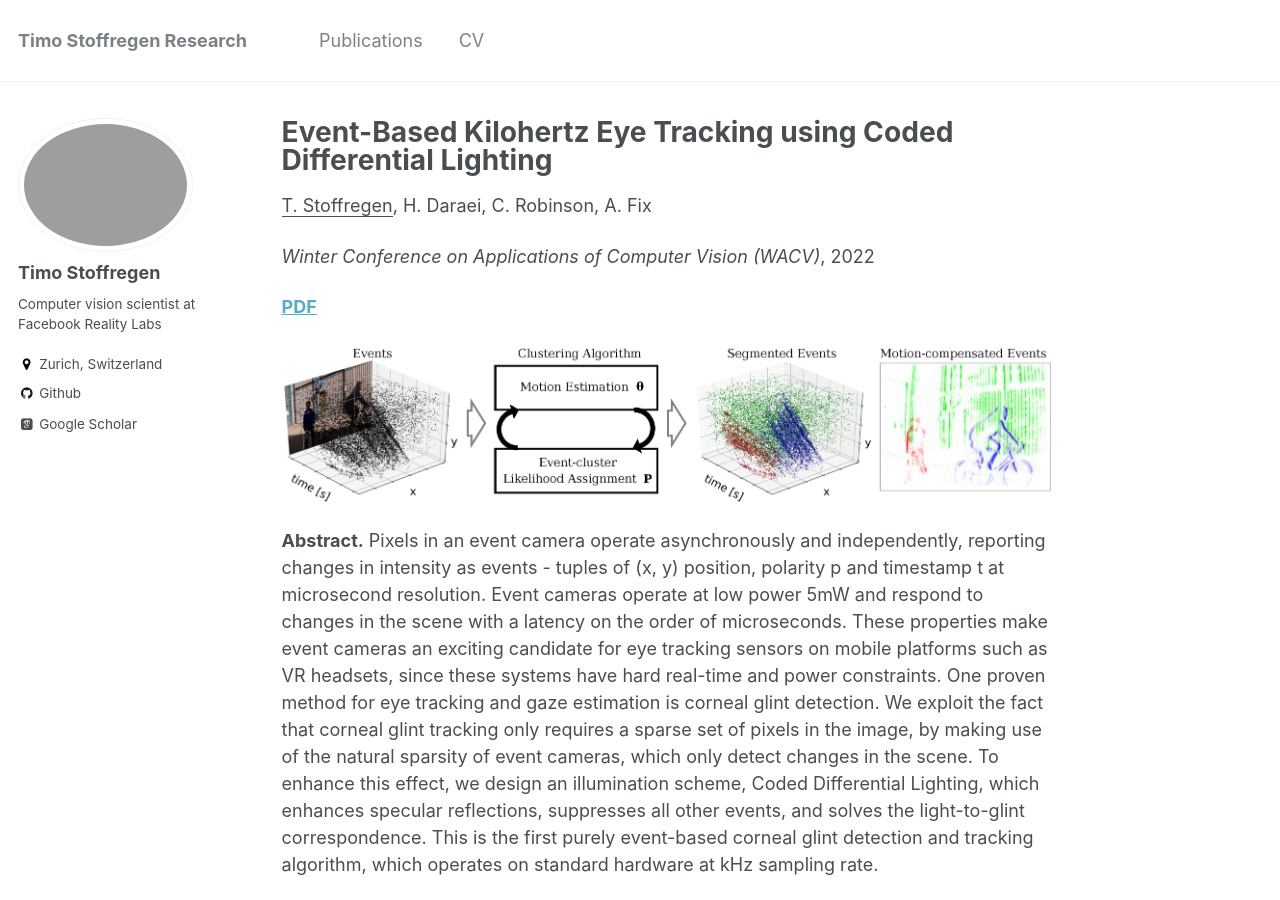
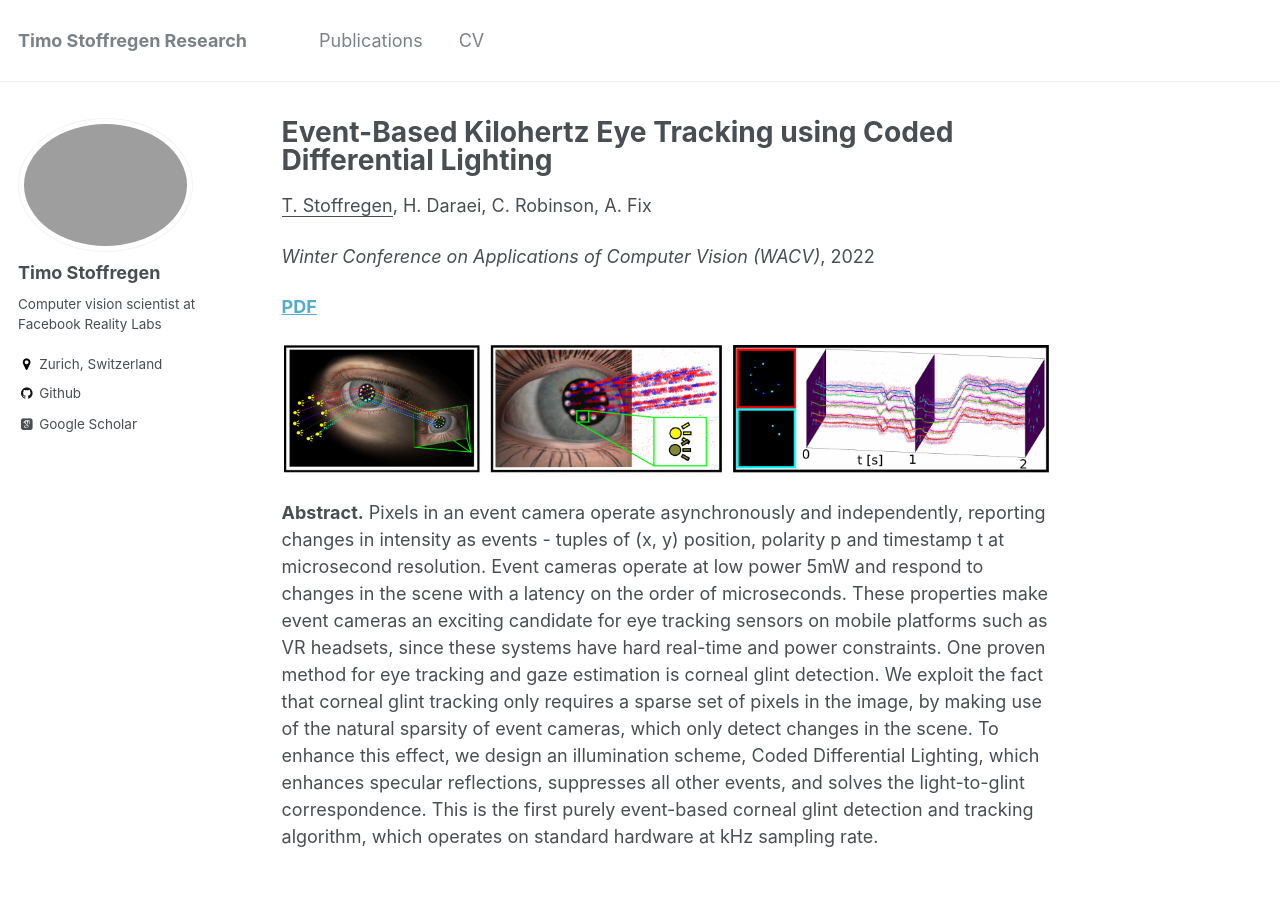
Before and after one commit to TimoStoff/TimoStoff.github.io, a Jekyll site: the page built from _publications/2022_WACV.md, in a window 1280 px wide and 900 px high. Built offline with Jekyll 4.4.1, drawn with Linux system fonts in a browser that asks for light colours; some web fonts are replaced.

Commit message:
Fixed typo

```diff
--- a/_publications/2022_WACV.md
+++ b/_publications/2022_WACV.md
@@ -15,7 +15,7 @@ header:
 
 <a href="https://openaccess.thecvf.com/content/WACV2022/papers/Stoffregen_Event-Based_Kilohertz_Eye_Tracking_Using_Coded_Differential_Lighting_WACV_2022_paper.pdf" target="_blank"><b>PDF</b></a>&emsp;
 
-![ICCV_banner](/images/19ICCV_banner.png){:class="img-responsive"}
+![WACV_banner](/images/22WACV_banner.png){:class="img-responsive"}
 
 <b>Abstract.</b> Pixels in an event camera operate asynchronously and independently, reporting changes in intensity as events - tuples of (x, y) position, polarity p and timestamp t at microsecond resolution.
 Event cameras operate at low power 5mW and respond to changes in the scene with a latency on the order of microseconds.
```
